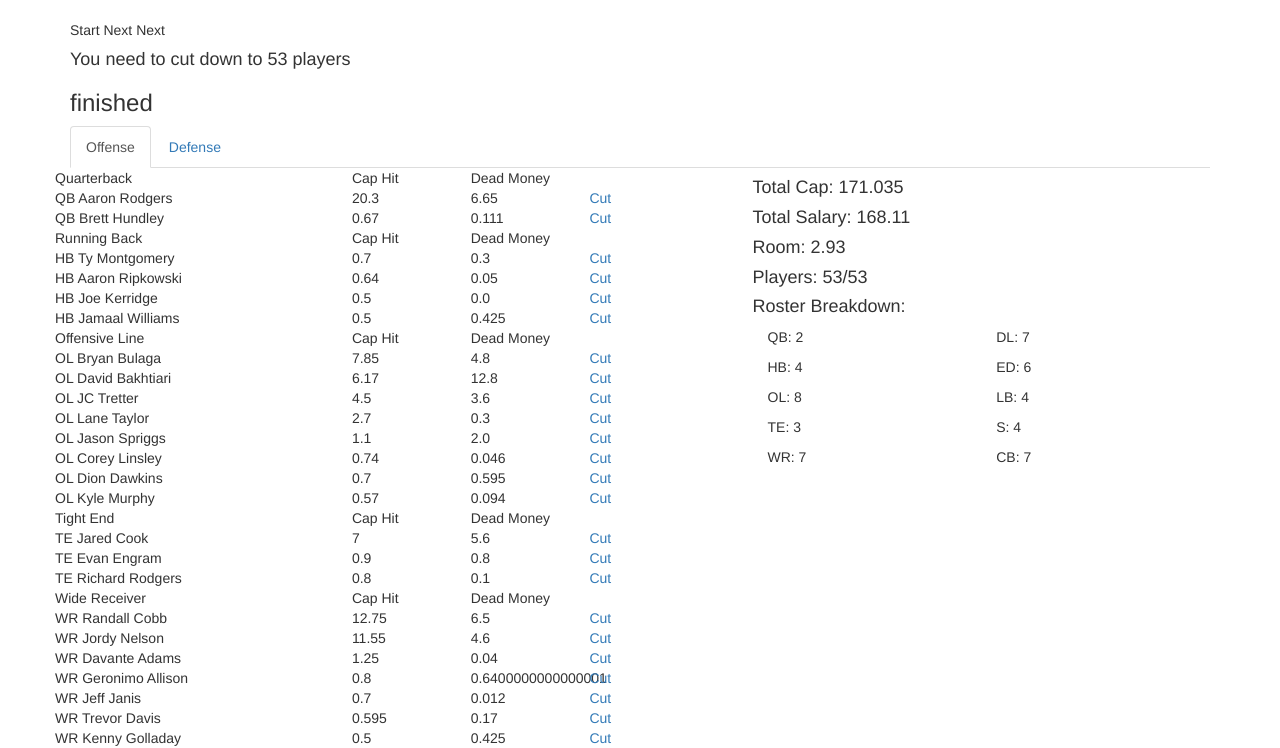
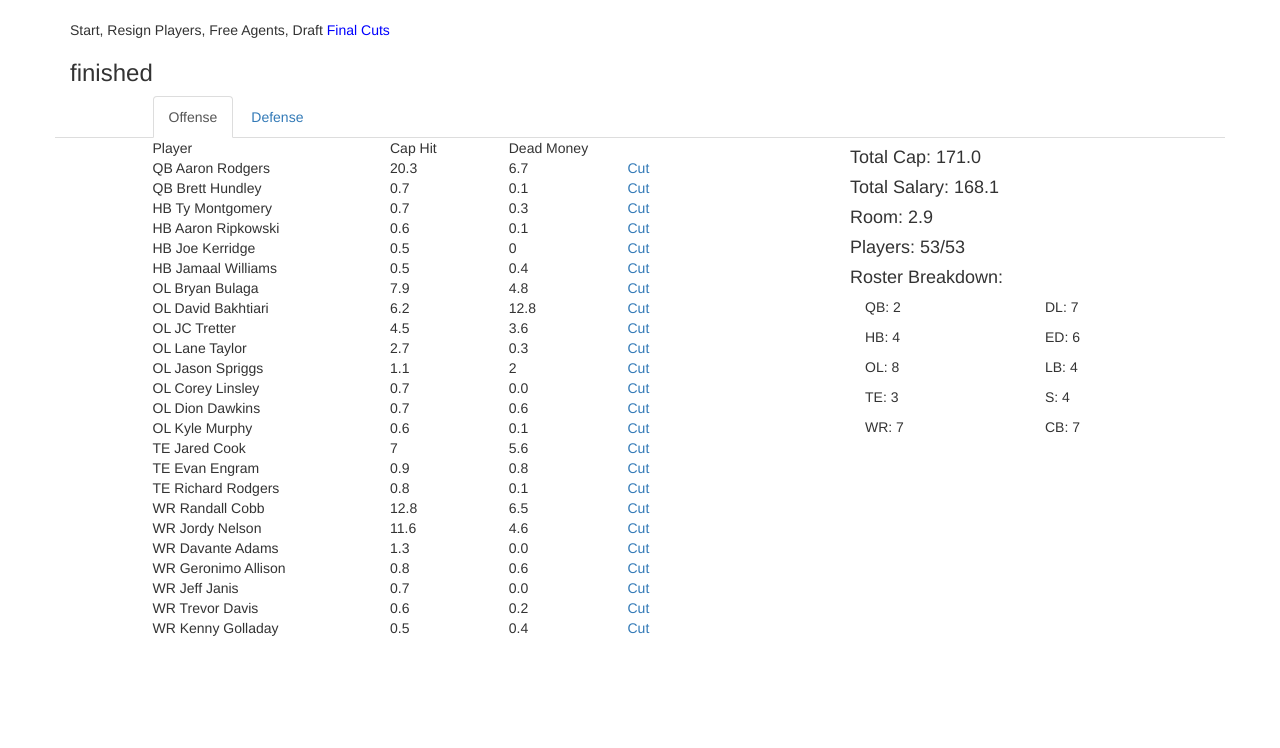
Before and after one commit to cjredmond/packers_offseason_game, a Django app: page / in a window 1280 px wide. Shown: the part 52-800 px from the top of the page. Run offline with Django 3.2, Linux system fonts and the light colour scheme; a user stored in the database is signed in; data comes from the database, SQL or seed files in the repository; both versions use the stored data as it was after the commit; some libraries are stand-ins or nearby versions.

Commit message:
added basic status bar

```diff
--- a/roster/draft.csv
+++ b/roster/draft.csv
@@ -42,7 +42,7 @@ Malachi,Dupre,WR,.6,4,LSU
 Kendell,Beckwith,LB,.6,4,LSU
 Isaiah,Ford,WR,.6,4,Virginia Tech
 Jarron,Jones,DL,.6,4,Nortre Dame
-Davon,Godchaux,DL,6,4,LSU
+Davon,Godchaux,DL,.6,.4,LSU
 Vincent,Taylor,DL,.6,4,Oklahoma State
 Marlon,Mack,HB,.6,4,South Florida
 Wayne,Gallman,HB,.6,4,Clemson
--- /dev/null
+++ b/roster/static/css/base.css
@@ -0,0 +1,3 @@
+.blue {
+  color: blue;
+}
--- a/templates/base.html
+++ b/templates/base.html
@@ -3,7 +3,7 @@
 <html>
   <head>
     <link rel="stylesheet" href="{% static 'css/bootstrap.css' %}" media="screen" title="no title">
-    <link rel="stylesheet" type="text/css" href="{% static 'css/theme.css' %}">
+    <link rel="stylesheet" type="text/css" href="{% static 'css/base.css' %}">
     <script src="https://ajax.googleapis.com/ajax/libs/jquery/3.1.1/jquery.min.js"></script>
     <script src="https://maxcdn.bootstrapcdn.com/bootstrap/3.3.7/js/bootstrap.min.js"></script>
     <meta charset="utf-8">
--- a/templates/index.html
+++ b/templates/index.html
@@ -1,87 +1,84 @@
 {% extends 'base.html' %}
 {% block content %}
-<p>Start <span>Next</span> <span>Next</span></p>
+<div class="">
+  {% if not request.user.account.resign %}
+  <p>Start</p>
+  {% elif not request.user.account.free_agent %}
+  <p>Start, Resign Players <span class='blue'>Free Agents</span></p>
+  {% elif not request.user.account.draft %}
+  <p>Start, Resign Players, Free Agents <span class='blue'>Draft</span></p>
+  {% elif not request.user.account.final_cuts %}
+  <p>Start, Resign Players, Free Agents, Draft <span class='blue'>Final Cuts</span></p>
+  {% endif %}
+</div>
 {% if request.user.account.free_agent and request.user.account.draft %}
+{% if count > 53 %}
 <h4>You need to cut down to 53 players</h4>
+{% endif %}
 {% endif %}
 
 {% if request.user.account.draft and count < 54 %}
 <h3>finished</h3>
 {% endif %}
 
+<div class="row">
+<div class="col-md-1"></div>
 <ul class="nav nav-tabs">
   <li class="active"><a data-toggle="tab" href=#offense>Offense</a></li>
   <li><a data-toggle="tab" href=#defense>Defense</a></li>
 </ul>
+</div>
 
 <div class="row">
+  <div class="col-md-1"></div>
+
 <div class="col-md-7">
 <div class="tab-content">
   <div id="offense" class="tab-pane fade in active">
     <div class="row">
         <div class="row">
-          <div class="col-md-5">Quarterback</div>
+          <div class="col-md-4">Player</div>
           <div class="col-md-2">Cap Hit</div>
           <div class="col-md-2">Dead Money</div>
         </div>
         {% for player in qb %}
         <div class="row">
-          <div class="col-md-5">{{ player }}</div>
-          <div class="col-md-2">{{ player.cap_hit }}</div>
-          <div class="col-md-2">{{ player.dead_money }}</div>
-          <div class="col-md-2"><a href="{% url 'cut_player_view' player.id %}">Cut</a></div>
+          <div class="col-md-4">{{ player }}</div>
+          <div class="col-md-2">{{ player.cap_hit|floatformat }}</div>
+          <div class="col-md-2">{{ player.dead_money|floatformat }}</div>
+          <div class="col-md-1"><a href="{% url 'cut_player_view' player.id %}">Cut</a></div>
         </div>
         {% endfor %}
-        <div class="row">
-          <div class="col-md-5">Running Back</div>
-          <div class="col-md-2">Cap Hit</div>
-          <div class="col-md-2">Dead Money</div>
-        </div>
         {% for player in hb %}
         <div class="row">
-          <div class="col-md-5">{{ player }}</div>
-          <div class="col-md-2">{{ player.cap_hit }}</div>
-          <div class="col-md-2">{{ player.dead_money }}</div>
-          <div class="col-md-2"><a href="{% url 'cut_player_view' player.id %}">Cut</a></div>
+          <div class="col-md-4">{{ player }}</div>
+          <div class="col-md-2">{{ player.cap_hit|floatformat }}</div>
+          <div class="col-md-2">{{ player.dead_money|floatformat }}</div>
+          <div class="col-md-1"><a href="{% url 'cut_player_view' player.id %}">Cut</a></div>
         </div>
         {% endfor %}
-        <div class="row">
-          <div class="col-md-5">Offensive Line</div>
-          <div class="col-md-2">Cap Hit</div>
-          <div class="col-md-2">Dead Money</div>
-        </div>
         {% for player in ol %}
         <div class="row">
-          <div class="col-md-5">{{ player }}</div>
-          <div class="col-md-2">{{ player.cap_hit }}</div>
-          <div class="col-md-2">{{ player.dead_money }}</div>
-          <div class="col-md-2"><a href="{% url 'cut_player_view' player.id %}">Cut</a></div>
+          <div class="col-md-4">{{ player }}</div>
+          <div class="col-md-2">{{ player.cap_hit|floatformat }}</div>
+          <div class="col-md-2">{{ player.dead_money|floatformat }}</div>
+          <div class="col-md-1"><a href="{% url 'cut_player_view' player.id %}">Cut</a></div>
         </div>
         {% endfor %}
-        <div class="row">
-          <div class="col-md-5">Tight End</div>
-          <div class="col-md-2">Cap Hit</div>
-          <div class="col-md-2">Dead Money</div>
-        </div>
         {% for player in te %}
         <div class="row">
-          <div class="col-md-5">{{ player }}</div>
+          <div class="col-md-4">{{ player }}</div>
           <div class="col-md-2">{{ player.cap_hit|floatformat }}</div>
           <div class="col-md-2">{{ player.dead_money|floatformat }}</div>
-          <div class="col-md-2"><a href="{% url 'cut_player_view' player.id %}">Cut</a></div>
+          <div class="col-md-1"><a href="{% url 'cut_player_view' player.id %}">Cut</a></div>
         </div>
         {% endfor %}
-        <div class="row">
-          <div class="col-md-5">Wide Receiver</div>
-          <div class="col-md-2">Cap Hit</div>
-          <div class="col-md-2">Dead Money</div>
-        </div>
         {% for player in wr %}
         <div class="row">
-          <div class="col-md-5">{{ player }}</div>
-          <div class="col-md-2">{{ player.cap_hit }}</div>
-          <div class="col-md-2">{{ player.dead_money }}</div>
-          <div class="col-md-2"><a href="{% url 'cut_player_view' player.id %}">Cut</a></div>
+          <div class="col-md-4">{{ player }}</div>
+          <div class="col-md-2">{{ player.cap_hit|floatformat }}</div>
+          <div class="col-md-2">{{ player.dead_money|floatformat }}</div>
+          <div class="col-md-1"><a href="{% url 'cut_player_view' player.id %}">Cut</a></div>
         </div>
         {% endfor %}
       </div>
@@ -89,68 +86,48 @@
     <div id="defense" class="tab-pane fade in">
     <div class="row">
         <div class="row">
-          <div class="col-md-5">Defensive Line</div>
+          <div class="col-md-4">Player</div>
           <div class="col-md-2">Cap Hit</div>
           <div class="col-md-2">Dead Money</div>
         </div>
         {% for player in dl %}
         <div class="row">
-          <div class="col-md-5">{{ player }}</div>
-          <div class="col-md-2">{{ player.cap_hit }}</div>
-          <div class="col-md-2">{{ player.dead_money }}</div>
-          <div class="col-md-2"><a href="{% url 'cut_player_view' player.id %}">Cut</a></div>
+          <div class="col-md-4">{{ player }}</div>
+          <div class="col-md-2">{{ player.cap_hit|floatformat }}</div>
+          <div class="col-md-2">{{ player.dead_money|floatformat }}</div>
+          <div class="col-md-1"><a href="{% url 'cut_player_view' player.id %}">Cut</a></div>
         </div>
         {% endfor %}
-        <div class="row">
-          <div class="col-md-5">Edge Rusher</div>
-          <div class="col-md-2">Cap Hit</div>
-          <div class="col-md-2">Dead Money</div>
-        </div>
         {% for player in ed %}
         <div class="row">
-          <div class="col-md-5">{{ player }}</div>
-          <div class="col-md-2">{{ player.cap_hit }}</div>
-          <div class="col-md-2">{{ player.dead_money }}</div>
-          <div class="col-md-2"><a href="{% url 'cut_player_view' player.id %}">Cut</a></div>
+          <div class="col-md-4">{{ player }}</div>
+          <div class="col-md-2">{{ player.cap_hit|floatformat }}</div>
+          <div class="col-md-2">{{ player.dead_money|floatformat }}</div>
+          <div class="col-md-1"><a href="{% url 'cut_player_view' player.id %}">Cut</a></div>
         </div>
         {% endfor %}
-        <div class="row">
-          <div class="col-md-5">Linebacker</div>
-          <div class="col-md-2">Cap Hit</div>
-          <div class="col-md-2">Dead Money</div>
-        </div>
         {% for player in lb %}
         <div class="row">
-          <div class="col-md-5">{{ player }}</div>
-          <div class="col-md-2">{{ player.cap_hit }}</div>
-          <div class="col-md-2">{{ player.dead_money }}</div>
-          <div class="col-md-2"><a href="{% url 'cut_player_view' player.id %}">Cut</a></div>
+          <div class="col-md-4">{{ player }}</div>
+          <div class="col-md-2">{{ player.cap_hit|floatformat }}</div>
+          <div class="col-md-2">{{ player.dead_money|floatformat }}</div>
+          <div class="col-md-1"><a href="{% url 'cut_player_view' player.id %}">Cut</a></div>
         </div>
         {% endfor %}
-        <div class="row">
-          <div class="col-md-5">Cornerback</div>
-          <div class="col-md-2">Cap Hit</div>
-          <div class="col-md-2">Dead Money</div>
-        </div>
         {% for player in cb %}
         <div class="row">
-          <div class="col-md-5">{{ player }}</div>
-          <div class="col-md-2">{{ player.cap_hit }}</div>
-          <div class="col-md-2">{{ player.dead_money }}</div>
-          <div class="col-md-2"><a href="{% url 'cut_player_view' player.id %}">Cut</a></div>
+          <div class="col-md-4">{{ player }}</div>
+          <div class="col-md-2">{{ player.cap_hit|floatformat }}</div>
+          <div class="col-md-2">{{ player.dead_money|floatformat }}</div>
+          <div class="col-md-1"><a href="{% url 'cut_player_view' player.id %}">Cut</a></div>
         </div>
         {% endfor %}
-        <div class="row">
-          <div class="col-md-5">Safety</div>
-          <div class="col-md-2">Cap Hit</div>
-          <div class="col-md-2">Dead Money</div>
-        </div>
         {% for player in s %}
         <div class="row">
-          <div class="col-md-5">{{ player }}</div>
-          <div class="col-md-2">{{ player.cap_hit }}</div>
-          <div class="col-md-2">{{ player.dead_money }}</div>
-          <div class="col-md-2"><a href="{% url 'cut_player_view' player.id %}">Cut</a></div>
+          <div class="col-md-4">{{ player }}</div>
+          <div class="col-md-2">{{ player.cap_hit|floatformat }}</div>
+          <div class="col-md-2">{{ player.dead_money|floatformat }}</div>
+          <div class="col-md-1"><a href="{% url 'cut_player_view' player.id %}">Cut</a></div>
         </div>
         {% endfor %}
 
@@ -159,10 +136,10 @@
   </div>
 </div>
 </div>
-<div class="col-md-5">
-  <h4>Total Cap: {{ total_cap }}</h4>
-  <h4>Total Salary: {{ salaries }}</h4>
-  <h4>Room: {{ cap_space_left }}</h4>
+<div class="col-md-4">
+  <h4>Total Cap: {{ total_cap|floatformat }}</h4>
+  <h4>Total Salary: {{ salaries|floatformat }}</h4>
+  <h4>Room: {{ cap_space_left|floatformat }}</h4>
   <h4>Players: {{ count }}/53 </h4>
   <h4>Roster Breakdown:</h4>
   <div class="col-md-6">
--- a/templates/resign.html
+++ b/templates/resign.html
@@ -2,7 +2,7 @@
 {% block content %}
 <h3>Re Sign Players</h3>
 {% for player in players %}
-{{ player }} - <a href="{% url 'resign_player_view' player.id %}">Re Sign</a><br>
+{{ player }} {{ player.cap_hit }}- <a href="{% url 'resign_player_view' player.id %}">Re Sign</a><br>
 {% endfor %}
 
 <form class="" action="{% url 'resign_complete' request.user.account.id %}" method="post">
```
Also changed, not shown: roster/free_agents.csv (+13 -12 lines), db.sqlite3.
